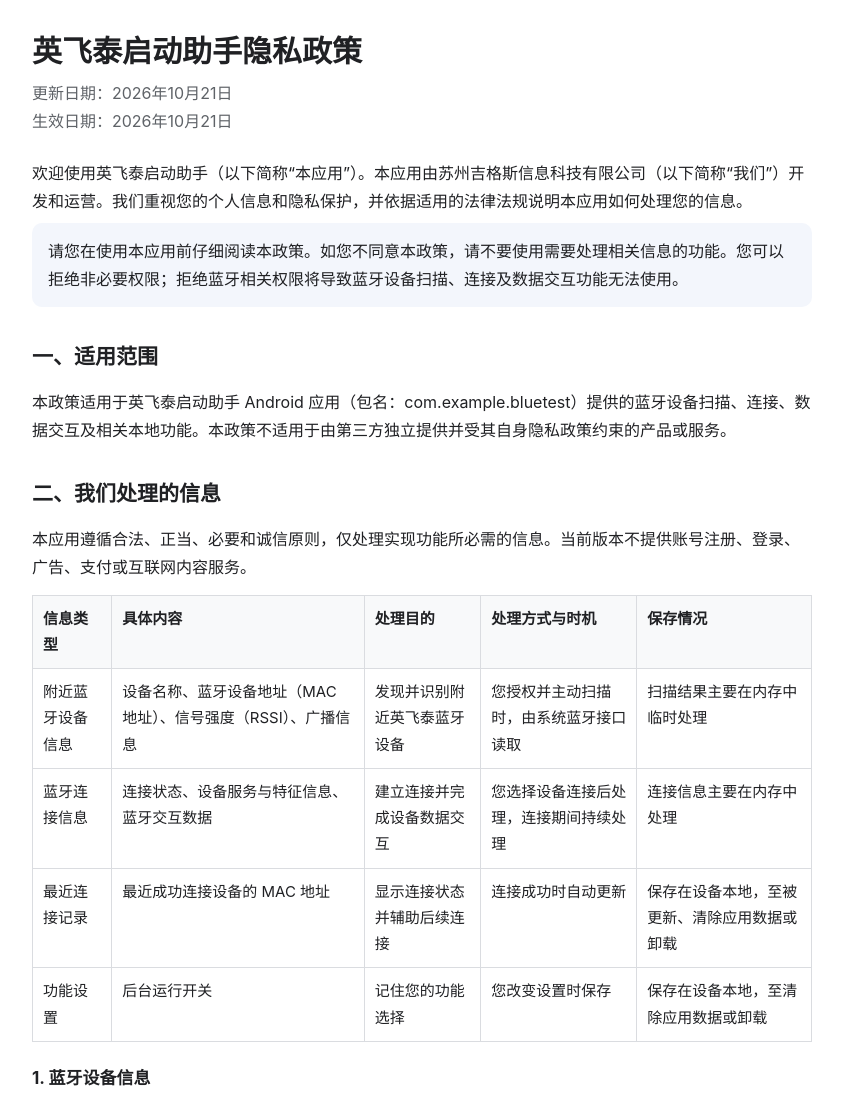
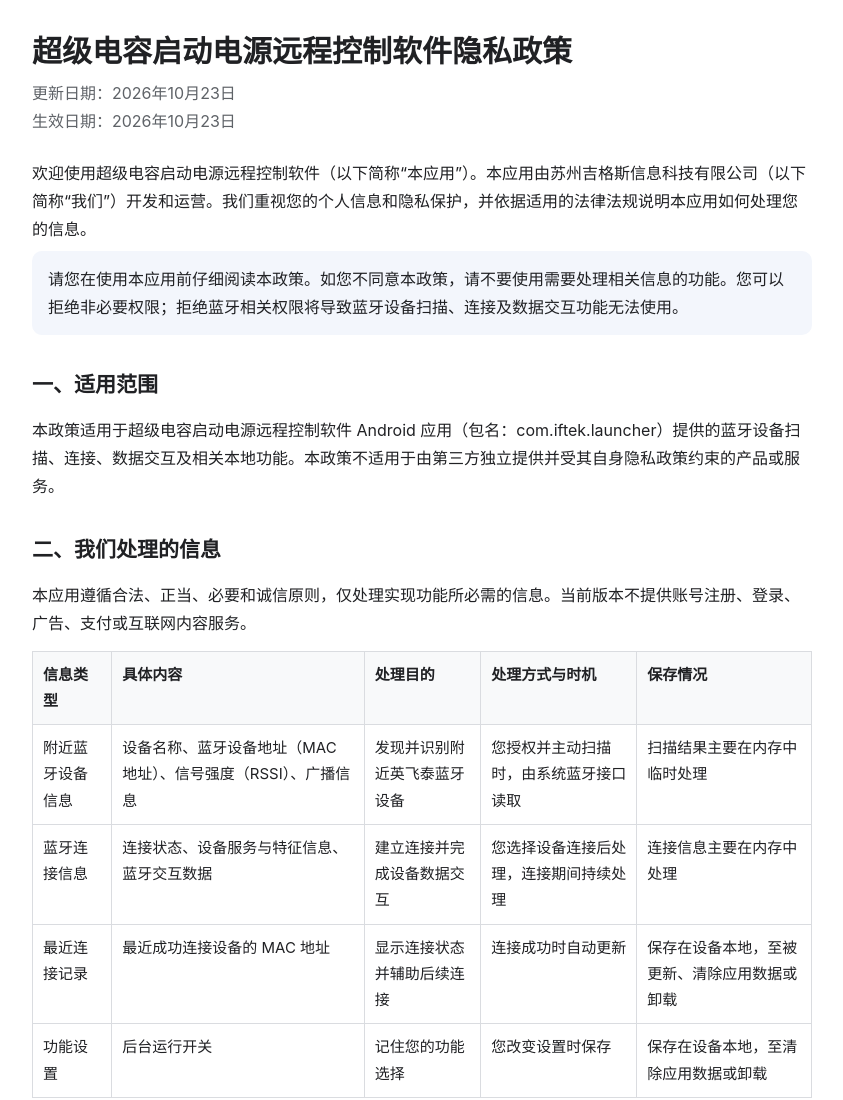
Before and after one commit to rchml2012/iftek-privacy, a plain HTML site: page index.html in a window 1280 px wide. Shown: the top 1100 px of the page, without its empty margins (218-1061 px from the left). Drawn offline with Linux system fonts and the light colour scheme.

Commit message:
更新应用名称、包名及隐私政策日期

```diff
--- a/index.html
+++ b/index.html
@@ -3,7 +3,7 @@
 <head>
   <meta charset="utf-8">
   <meta name="viewport" content="width=device-width, initial-scale=1">
-  <title>英飞泰启动助手隐私政策</title>
+  <title>超级电容启动电源远程控制软件隐私政策</title>
   <style>
     body { margin: 0; color: #202124; background: #fff; font: 16px/1.75 -apple-system, BlinkMacSystemFont, "Segoe UI", "PingFang SC", "Microsoft YaHei", sans-serif; }
     main { box-sizing: border-box; max-width: 820px; margin: 0 auto; padding: 32px 20px 64px; }
@@ -21,14 +21,14 @@
 </head>
 <body>
 <main>
-  <h1>英飞泰启动助手隐私政策</h1>
-  <div class="date">更新日期：2026年10月21日<br>生效日期：2026年10月21日</div>
+  <h1>超级电容启动电源远程控制软件隐私政策</h1>
+  <div class="date">更新日期：2026年10月23日<br>生效日期：2026年10月23日</div>
 
-  <p>欢迎使用英飞泰启动助手（以下简称“本应用”）。本应用由苏州吉格斯信息科技有限公司（以下简称“我们”）开发和运营。我们重视您的个人信息和隐私保护，并依据适用的法律法规说明本应用如何处理您的信息。</p>
+  <p>欢迎使用超级电容启动电源远程控制软件（以下简称“本应用”）。本应用由苏州吉格斯信息科技有限公司（以下简称“我们”）开发和运营。我们重视您的个人信息和隐私保护，并依据适用的法律法规说明本应用如何处理您的信息。</p>
   <p class="notice">请您在使用本应用前仔细阅读本政策。如您不同意本政策，请不要使用需要处理相关信息的功能。您可以拒绝非必要权限；拒绝蓝牙相关权限将导致蓝牙设备扫描、连接及数据交互功能无法使用。</p>
 
   <h2>一、适用范围</h2>
-  <p>本政策适用于英飞泰启动助手 Android 应用（包名：com.example.bluetest）提供的蓝牙设备扫描、连接、数据交互及相关本地功能。本政策不适用于由第三方独立提供并受其自身隐私政策约束的产品或服务。</p>
+  <p>本政策适用于超级电容启动电源远程控制软件 Android 应用（包名：com.iftek.launcher）提供的蓝牙设备扫描、连接、数据交互及相关本地功能。本政策不适用于由第三方独立提供并受其自身隐私政策约束的产品或服务。</p>
 
   <h2>二、我们处理的信息</h2>
   <p>本应用遵循合法、正当、必要和诚信原则，仅处理实现功能所必需的信息。当前版本不提供账号注册、登录、广告、支付或互联网内容服务。</p>
@@ -62,7 +62,7 @@
     <li><strong>忽略电池优化：</strong>用于减少系统省电策略造成的蓝牙后台连接中断；是否授权由您决定。</li>
     <li><strong>振动：</strong>用于提供必要的交互反馈。</li>
   </ul>
-  <p>您可以通过设备的“设置—应用—英飞泰启动助手—权限”查看或撤回授权。撤回权限后，相应功能可能无法使用，但不会影响其他不依赖该权限的功能。</p>
+  <p>您可以通过设备的“设置—应用—超级电容启动电源远程控制软件—权限”查看或撤回授权。撤回权限后，相应功能可能无法使用，但不会影响其他不依赖该权限的功能。</p>
 
   <h2>四、信息的存储、备份、跨境与保护</h2>
   <p>本应用当前不提供账号注册功能，也未声明互联网访问权限，不会通过本应用将上述蓝牙设备信息主动上传至我们的服务器。</p>
```
